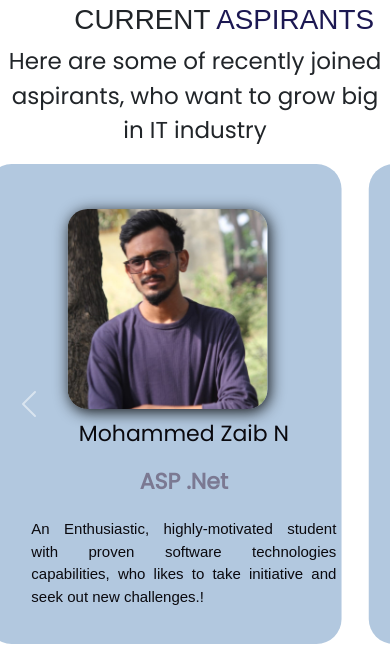
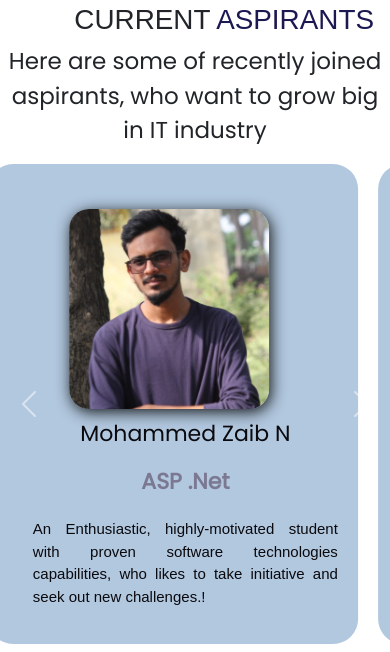
Before and after one commit to husam272/Aspira_sys, a website: page index.html in a window 390 px wide. Shown: the part 1742-2394 px from the top of the page. Drawn offline with nearby package versions, Linux system fonts and the light colour scheme.

Commit message:
my-changes

```diff
--- a/index.css
+++ b/index.css
@@ -2094,6 +2094,11 @@ a:hover:after {
         display: none;
     } */
 
+    .container6 .horizontal{
+        display: flex;
+        gap: 0%;
+    }
+
     .content .title {
         margin-left: -9rem;
     }
@@ -2107,7 +2112,7 @@ a:hover:after {
         margin-top: 2rem;
     }
     .carousel-inner{
-        padding-left: 2%;
+        padding-left: 0%;
     }
 }
 
```
